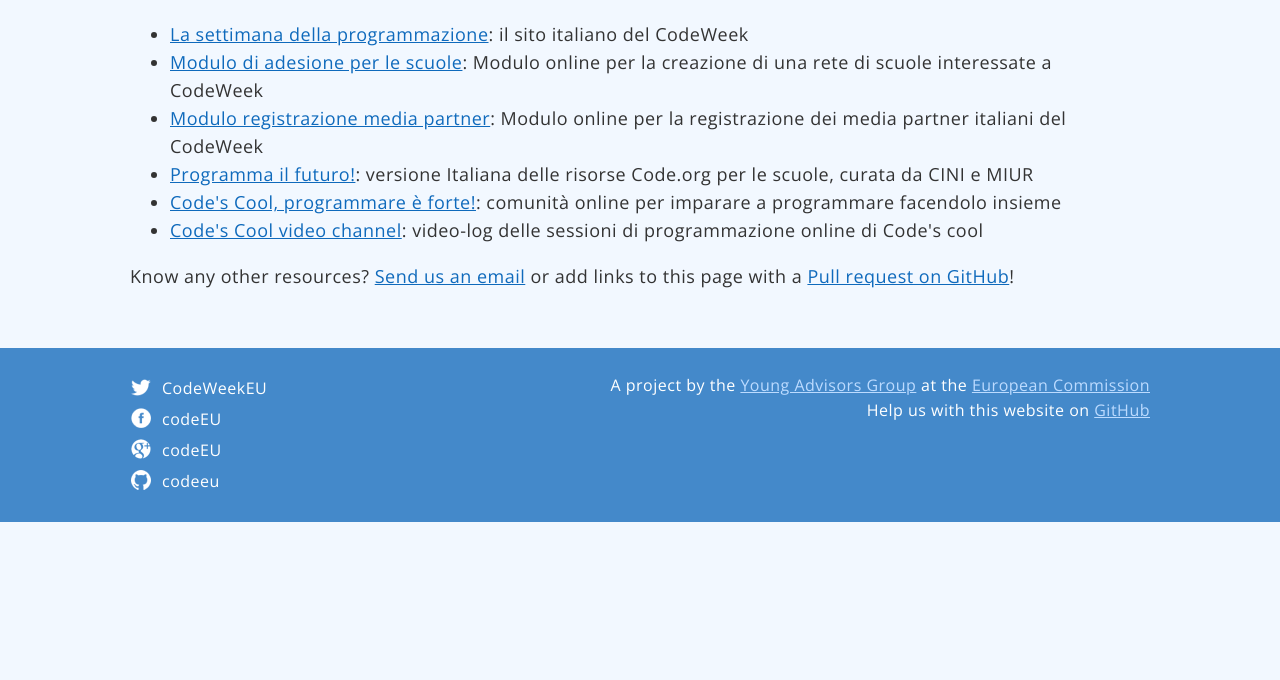
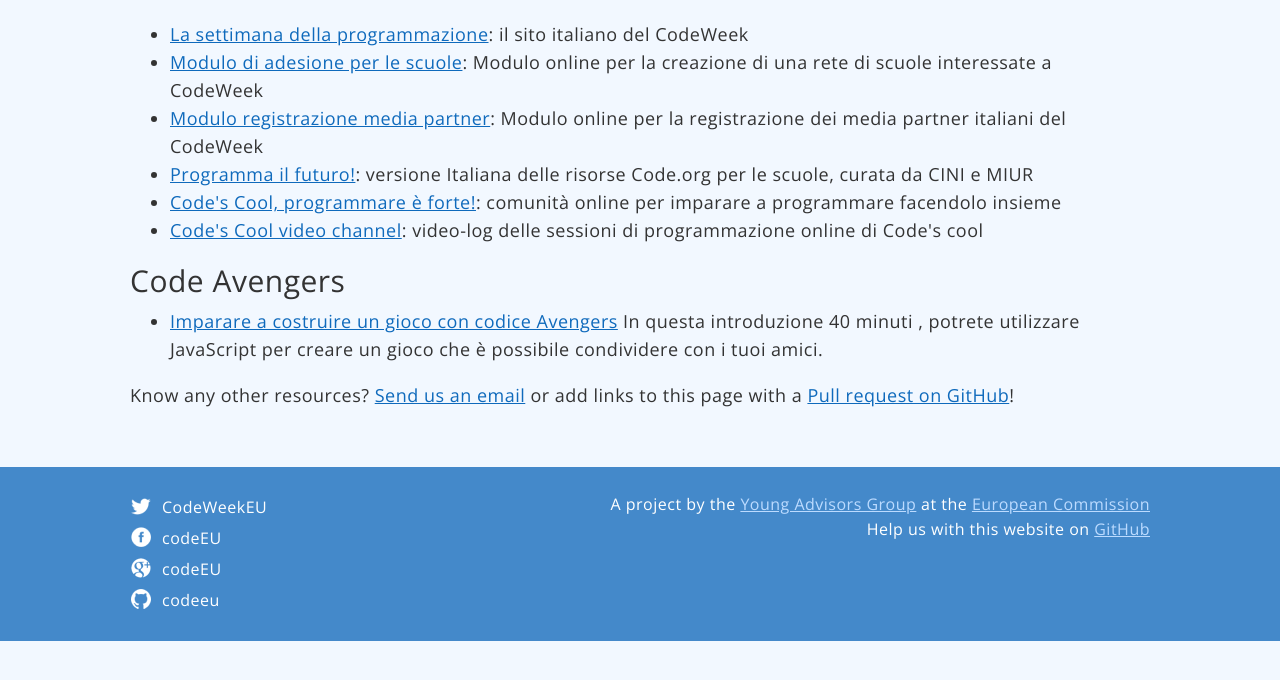
Before and after one commit to codeeu/codeeu.github.io, a Jekyll site: the page built from resources/italy/index.html, in a window 1280 px wide, cut to the strip 167-847 px from the top of the page. Built offline with Jekyll 4.4.1, drawn with Linux system fonts in a browser that asks for light colours; nearby versions of some CDN libraries; Markdown is read by kramdown in place of the engine named in the settings.

Commit message:
Added links to Code Avengers resources

```diff
--- a/resources/italy/index.html
+++ b/resources/italy/index.html
@@ -12,4 +12,9 @@
    	<li><a href="https://www.youtube.com/channel/UCtcyXCuAy_NHusocxuERuXA">Code's Cool video channel</a>: video-log delle sessioni di programmazione online di Code's cool</li>
   </ul>
 
+  <h2>Code Avengers</h2>
+  <ul>
+    <li><a href="http://www.codeavengers.com/javascript/17?l=it">Imparare a costruire un gioco con codice Avengers</a> In questa introduzione 40 minuti , potrete utilizzare JavaScript per creare un gioco che è possibile condividere con i tuoi amici.</li>
+  </ul>
+
   <p>Know any other resources? <a href="mailto:{{site.contact.email}}">Send us an email</a> or add links to this page with a <a href="https://github.com/codeeu/codeeu.github.io">Pull request on GitHub</a>!</p>
```
